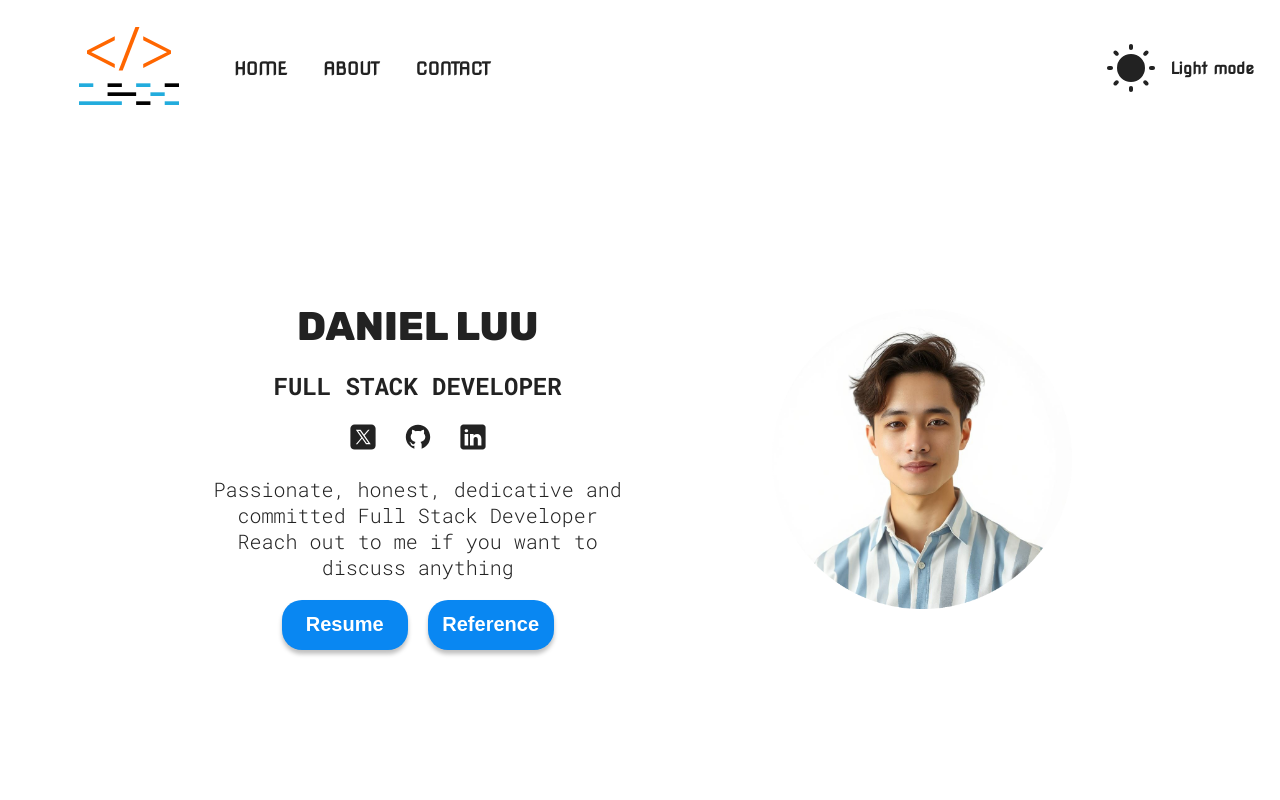
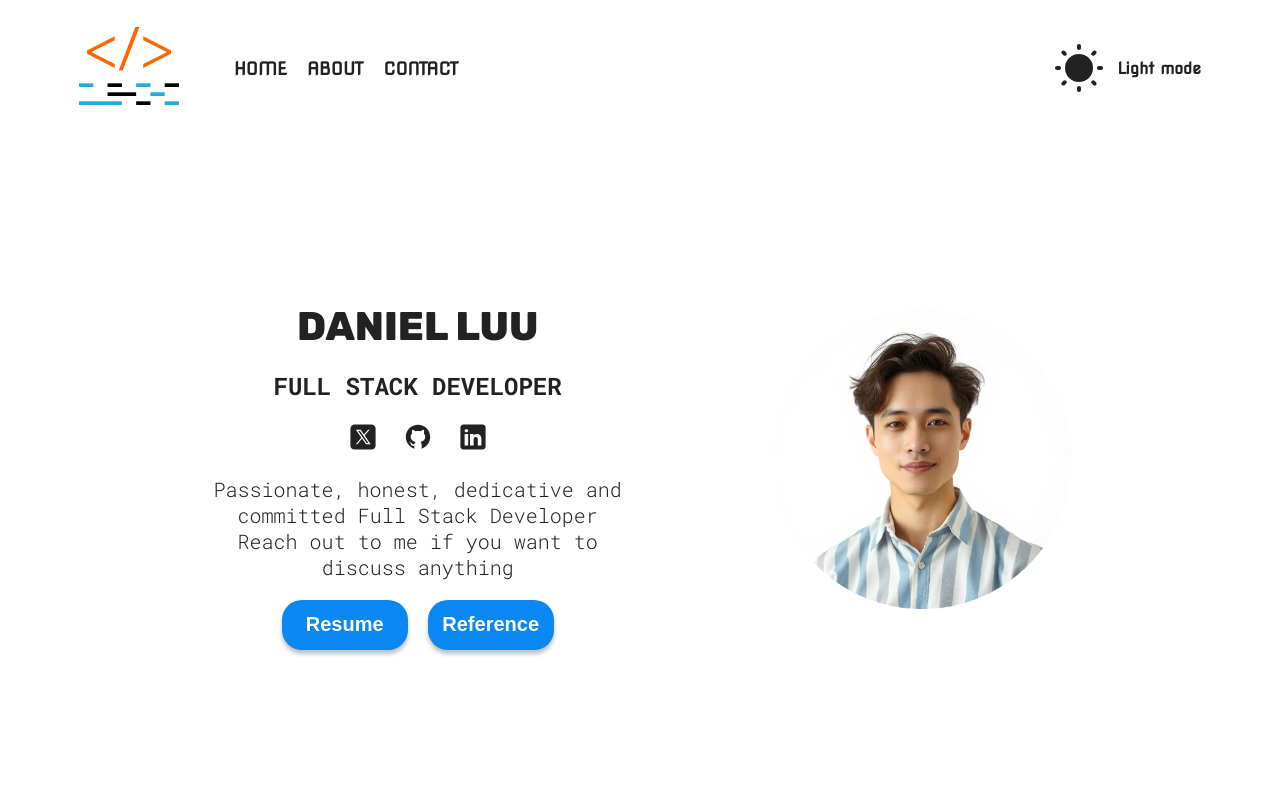
Before and after one commit to haidang2705/DanielLuu_Portfolio, a React (Vite) app: page / in a window 1280 px wide. Shown: the top 800 px of the page. Built offline with nearby package versions, Linux system fonts and the light colour scheme.

Commit message:
UI-106: navbar theme icon position changed to fix content collaspe on Safari

```diff
--- a/src/sections/Navbar/Navbar.module.css
+++ b/src/sections/Navbar/Navbar.module.css
@@ -16,6 +16,7 @@
     gap: 15px;
     margin-bottom: 20px;
     width: 100%;
+    position: relative;
   }
 
   .logo {
@@ -27,21 +28,22 @@
     align-items: center; /* Vertically aligns items */
     font-weight: bold;
     font-family: 'Nova Square';
+    flex: 1;
+    gap: 15px;
     width: 100%; /* Ensures the links take up the full width available */
   }
 
   .links li {
-    margin-right: 1rem;
     display: flex;
     align-items: center; /* Ensure each list item content is aligned vertically */
   }
 
   .links li:last-child {
-    position: absolute;
-    right: 5px;
+    display: flex;
+    align-items: center;
     color: var(--text-color);
-    text-align: right;
     cursor: pointer;
+    margin-left: 0.7rem;
   }
 
   .links li:last-child span {
@@ -65,13 +67,12 @@
 
     .links {
       gap: 20px;
-      width: auto;
     }
 
     .links li:last-child {
       position: absolute;
       gap: 15px;
-      right: 10px;
+      right: 3rem;
     }
 
     .links li:last-child span {
```
